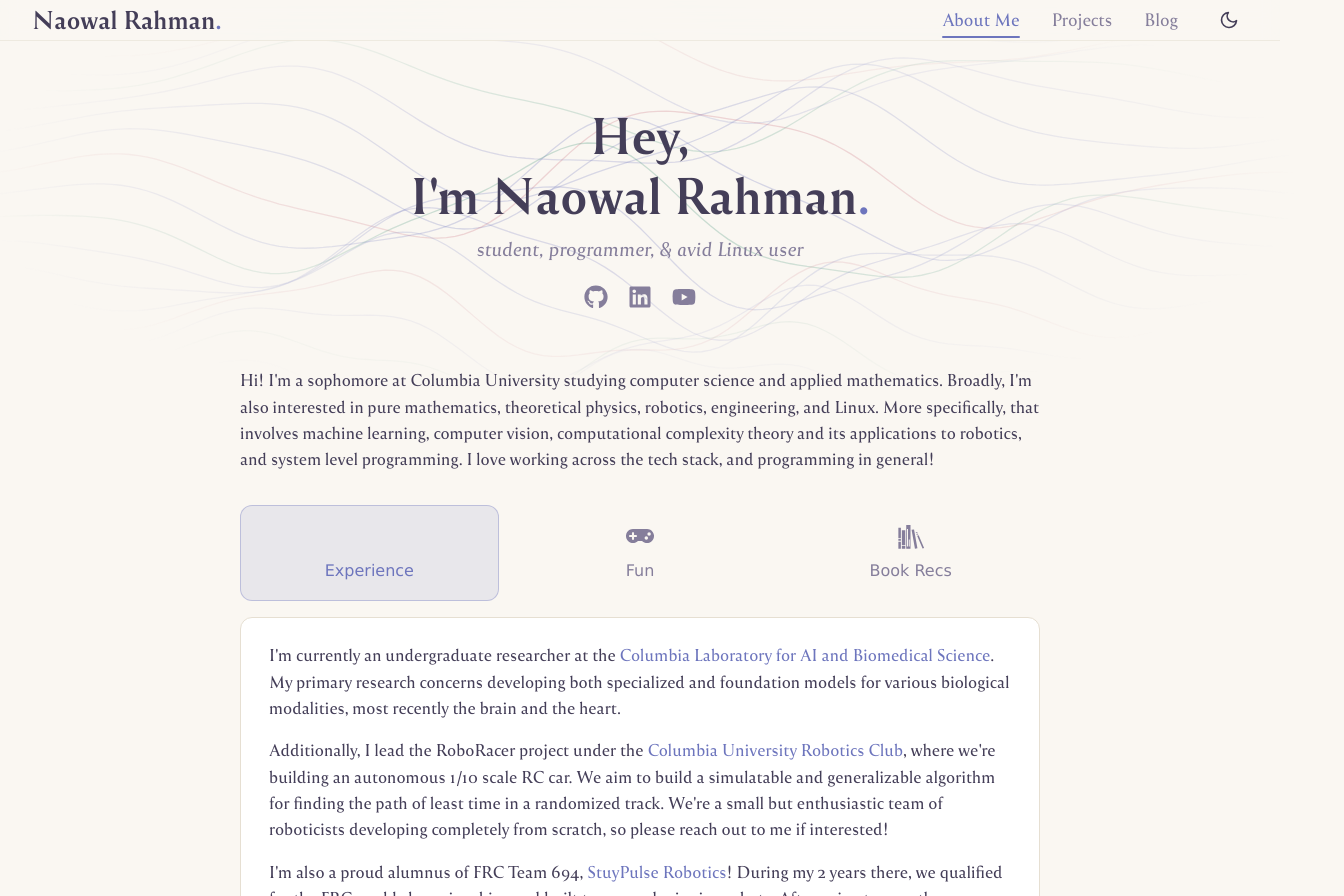
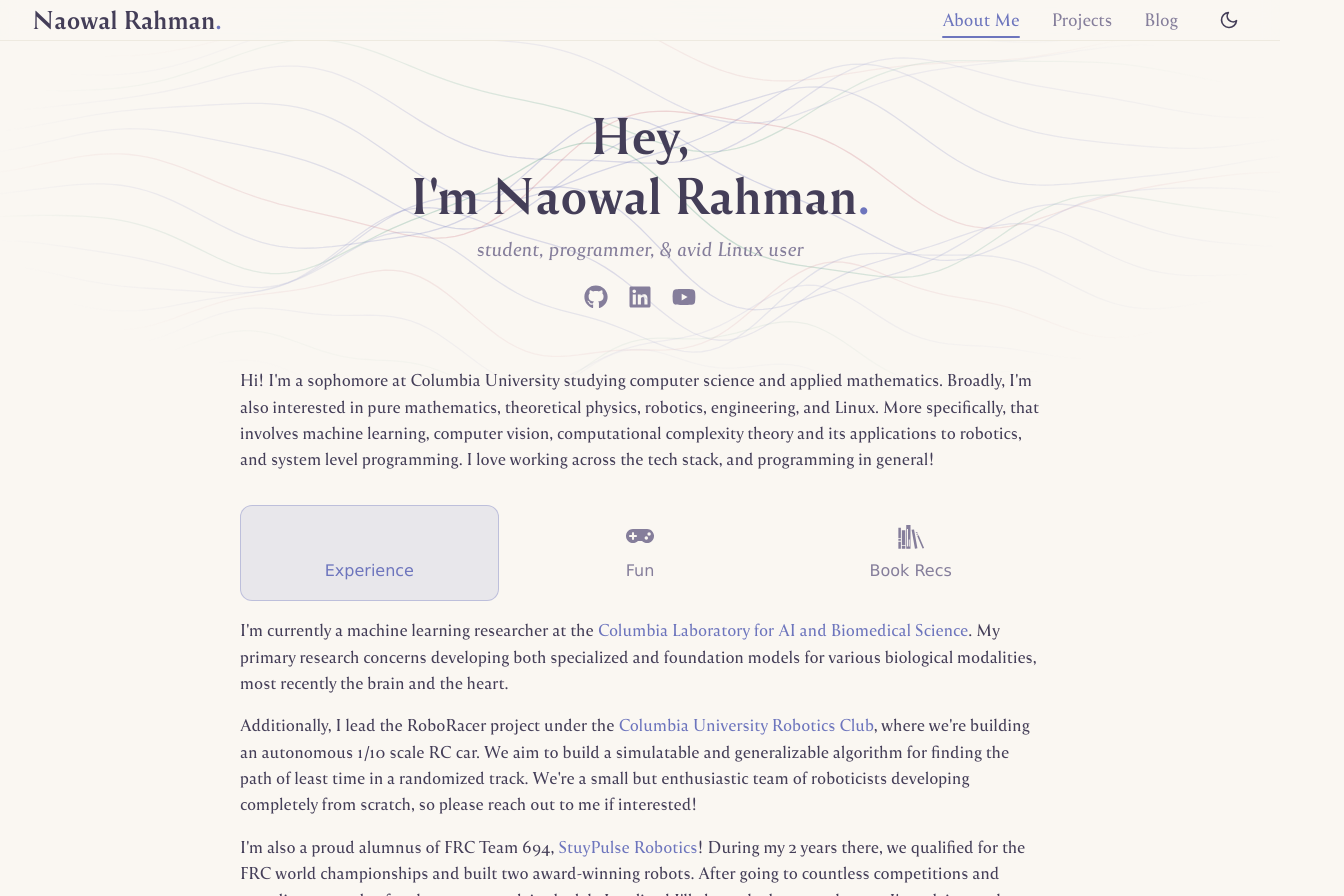
Before and after one commit to naowalrahman/naowalrahman.github.io, a React (Vite) app: page / in a window 1280 px wide. Shown: the top 896 px of the page, 1344 px wide, since content can reach past the window. Built offline with nearby package versions, Linux system fonts and the light colour scheme; some icons are missing; a web font is replaced by a local one.

Commit message:
fix: link errors + remove cards within cards in Home.jsx

```diff
--- a/src/main.css
+++ b/src/main.css
@@ -48,6 +48,7 @@
 
 html {
     scroll-behavior: smooth;
+    overflow-x: hidden;
 }
 
 body {
@@ -56,6 +57,7 @@
     font-family: var(--font-serif);
     -webkit-font-smoothing: antialiased;
     line-height: 1.65;
+    overflow-x: hidden;
 }
 
 h1,
--- a/src/pages/Home.css
+++ b/src/pages/Home.css
@@ -104,13 +104,6 @@
     text-align: left;
 }
 
-.tab-content .card {
-    background: var(--surface);
-    border: 1px solid var(--border);
-    border-radius: 12px;
-    padding: 1.5rem 1.75rem;
-}
-
 .tab-content .card-body {
     display: flex;
     flex-direction: column;
@@ -122,31 +115,19 @@
 .text-link {
     color: var(--accent);
     text-decoration: none;
-    position: relative;
-    display: inline-block;
-    transition: color 0.3s;
-}
-
-.text-link::after {
-    content: "";
-    position: absolute;
-    width: 100%;
-    transform: scaleX(0);
-    height: 2px;
-    bottom: 0;
-    left: 0;
-    background-color: var(--accent);
-    transform-origin: bottom right;
-    transition: transform 0.3s ease-out;
-}
-
-.text-link:hover::after {
-    transform: scaleX(1);
-    transform-origin: bottom left;
+    background-image: linear-gradient(var(--accent), var(--accent));
+    background-repeat: no-repeat;
+    background-position: right bottom;
+    background-size: 0% 2px;
+    transition:
+        color 0.3s,
+        background-size 0.3s ease-out;
 }
 
 .text-link:hover {
     color: var(--accent-strong);
+    background-position: left bottom;
+    background-size: 100% 2px;
 }
 
 .social-icons {
--- a/src/pages/Home.jsx
+++ b/src/pages/Home.jsx
@@ -103,10 +103,9 @@
                         </div>
                         <div className="tab-content">
                             {activeTab === "experience" && (
-                                <div className="card">
                                 <div className="card-body">
                                     <p>
-                                            I'm currently an undergraduate researcher at the{" "}
+                                        I'm currently a machine learning researcher at the{" "}
                                         <a
                                             href="https://labs-laboratory.com"
                                             className="text-link"
@@ -115,9 +114,8 @@
                                         >
                                             Columbia Laboratory for AI and Biomedical Science
                                         </a>
-                                            . My primary research concerns developing both specialized and foundation
-                                            models for various biological modalities, most recently the brain and the
-                                            heart.
+                                        . My primary research concerns developing both specialized and foundation models
+                                        for various biological modalities, most recently the brain and the heart.
                                     </p>
                                     <p>
                                         Additionally, I lead the RoboRacer project under the{" "}
@@ -130,9 +128,9 @@
                                             Columbia University Robotics Club
                                         </a>
                                         , where we're building an autonomous 1/10 scale RC car. We aim to build a
-                                            simulatable and generalizable algorithm for finding the path of least time
-                                            in a randomized track. We're a small but enthusiastic team of roboticists
-                                            developing completely from scratch, so please reach out to me if interested!
+                                        simulatable and generalizable algorithm for finding the path of least time in a
+                                        randomized track. We're a small but enthusiastic team of roboticists developing
+                                        completely from scratch, so please reach out to me if interested!
                                     </p>
                                     <p>
                                         I'm also a proud alumnus of FRC Team 694,{" "}
@@ -150,14 +148,12 @@
                                         happy so long as I'm solving cool problems on a team I vibe with.
                                     </p>
                                 </div>
-                                </div>
                             )}
                             {activeTab === "fun" && (
-                                <div className="card">
                                 <div className="card-body">
                                     <p>
-                                            I like customizing Neovim a lot, and have been experimenting with and trying
-                                            to improve AI-powered coding workflows in Neovim. Lately, I've found{" "}
+                                        I like customizing Neovim a lot, and have been experimenting with and trying to
+                                        improve AI-powered coding workflows in Neovim. Lately, I've found{" "}
                                         <a
                                             href="https://github.com/anomalyco/opencode"
                                             className="text-link"
@@ -186,10 +182,8 @@
                                         improve my diet, sleep, and schedule in the name of more gains 😁.
                                     </p>
                                 </div>
-                                </div>
                             )}
                             {activeTab === "book-recs" && (
-                                <div className="card">
                                 <div className="card-body">
                                     <p>A few books that I've enjoyed.</p>
                                     <div className="book-cards">
@@ -199,40 +193,37 @@
                                                 While this is a classic that everyone recommends, here's my take. I
                                                 particularly remember the chapter on energy&mdash;Feynman said the
                                                 universe has no idea what energy is, it's just a human concept for
-                                                    saying "when you multiply some physical quantities together, it
-                                                    happens to be the same as multiplying some other physical quantities
-                                                    together." The universe is incredibly elegant and needs no
-                                                    frameworks - we only invent frameworks to understand it for
-                                                    ourselves.
+                                                saying "when you multiply some physical quantities together, it happens
+                                                to be the same as multiplying some other physical quantities together."
+                                                The universe is incredibly elegant and needs no frameworks - we only
+                                                invent frameworks to understand it for ourselves.
                                             </div>
                                         </div>
                                         <div className="book-card">
                                             <div className="book-title">How Not to Be Wrong, Jordan Ellenberg</div>
                                             <div className="book-desc">
-                                                    There is a chapter on how a group of MIT students legally exploited
-                                                    a loophole in the Massachusetts Cash WinFall lottery, using expected
-                                                    value to guarantee profits with high volumes of tickets. While
-                                                    events like this are rare, I think it shows that there's merit in
-                                                    developing mathematical maturity and trying to apply it everywhere.
+                                                There is a chapter on how a group of MIT students legally exploited a
+                                                loophole in the Massachusetts Cash WinFall lottery, using expected value
+                                                to guarantee profits with high volumes of tickets. While events like
+                                                this are rare, I think it shows that there's merit in developing
+                                                mathematical maturity and trying to apply it everywhere.
                                             </div>
                                         </div>
                                         <div className="book-card">
                                             <div className="book-title">Something Deeply Hidden, Sean Carroll</div>
                                             <div className="book-desc">
-                                                    The theory of multiverses honestly just captivated my imagination,
-                                                    and I appreciate that Sean Carroll simplified a concept very
-                                                    bogged-down in quantum mechanics for people who aren't theoretical
-                                                    physicists.
+                                                The theory of multiverses honestly just captivated my imagination, and I
+                                                appreciate that Sean Carroll simplified a concept very bogged-down in
+                                                quantum mechanics for people who aren't theoretical physicists.
                                             </div>
                                         </div>
                                         <div className="book-card">
                                             <div className="book-title">A Wrinkle in Time, Madeleine L'Engle</div>
                                             <div className="book-desc">
                                                 An excellently written piece of science fiction with an underlying
-                                                    social commentary. I remember constantly trying to imagine what it
-                                                    would be like to live in Camazotz under the rule of IT. I couldn't
-                                                    quite render the image of the bouncing balls scene in my head.
-                                                </div>
+                                                social commentary. I remember constantly trying to imagine what it would
+                                                be like to live in Camazotz under the rule of IT. I couldn't quite
+                                                render the image of the bouncing balls scene in my head.
                                             </div>
                                         </div>
                                     </div>
```
Lines whose indentation alone changed are shown as unchanged.
